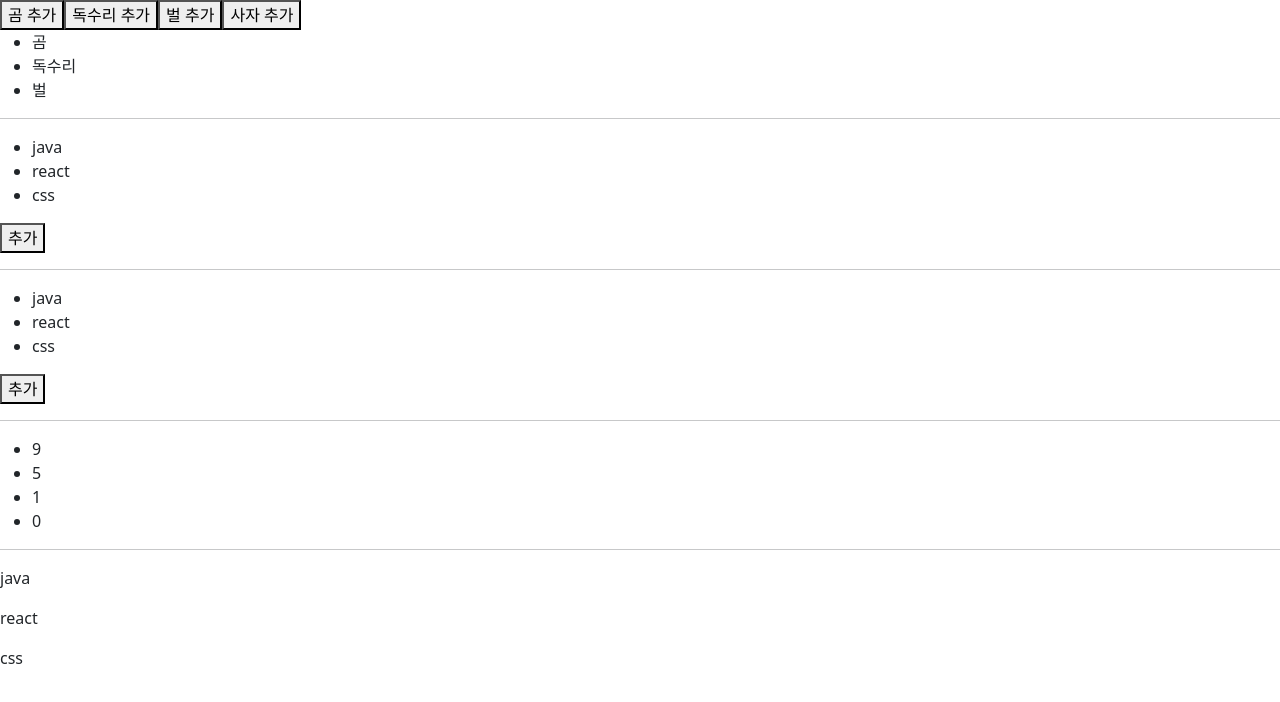
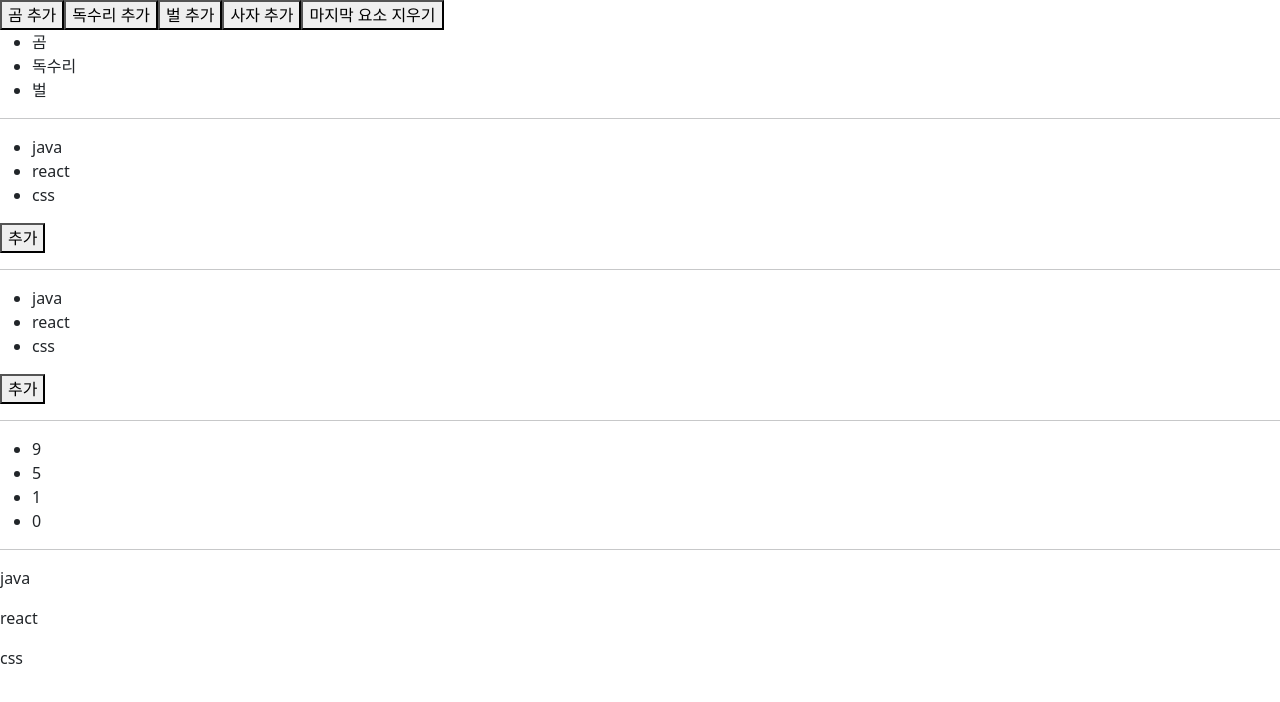
Before and after one commit to yumin359/react, a React (Vite) app: page / in a window 1280 px wide. Shown: the top 702 px of the page. Built offline with nearby package versions, Linux system fonts and the light colour scheme.

Commit message:
0702 상태가 배열일 때 복사한 새 배열로 상태 변경해야함

```diff
--- a/src/App29.jsx
+++ b/src/App29.jsx
@@ -100,6 +100,16 @@ function MyComp5() {
       <button onClick={() => setList([...list, "독수리"])}>독수리 추가</button>
       <button onClick={() => setList([...list, "벌"])}>벌 추가</button>
       <button onClick={handleLionButtonClick}>사자 추가</button>
+      <button
+        onClick={() => {
+          const nextList = [...list];
+          nextList.pop();
+          setList(nextList);
+        }}
+      >
+        마지막 요소 지우기
+      </button>
+
       <ul>
         {list.map((item) => (
           <li>{item}</li>
```
